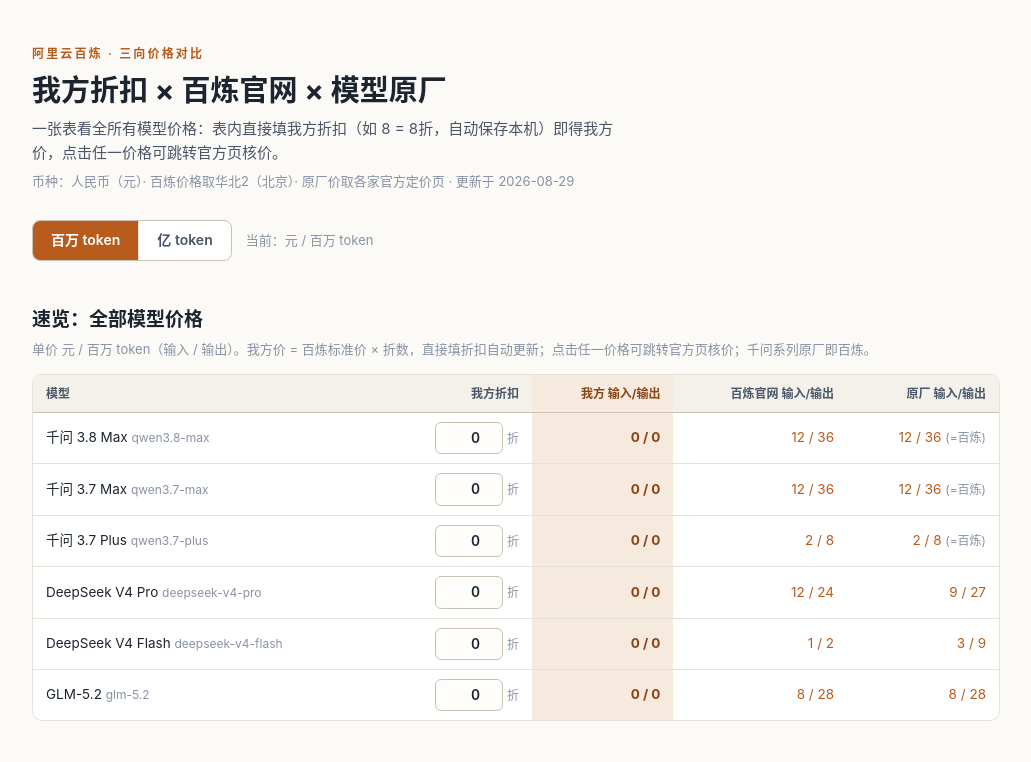
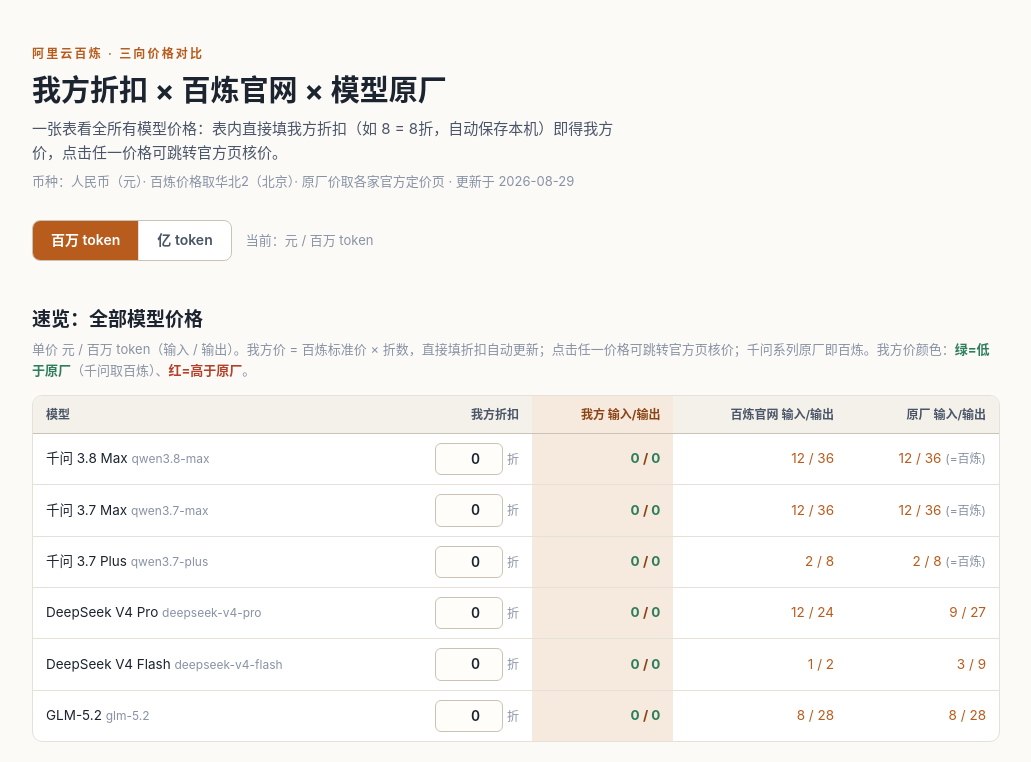
Before and after one commit to onelives/token-price, a website: page index.html in a window 1280 px wide. Shown: the top 762 px of the page, without its empty margins (124-1155 px from the left). Drawn offline with Linux system fonts and the light colour scheme.

Commit message:
feat: 我方价颜色标识优劣势（绿=低于原厂，红=高于原厂）

```diff
--- a/index.html
+++ b/index.html
@@ -88,6 +88,9 @@
   .ov-tbl .ov-rate .dunit { font-size: 12px; color: var(--ink-faint); margin-left: 4px; }
   .ov-tbl tbody tr:hover { background: var(--thead); }
   .ov-tbl td .dim { font-size: 12px; }
+  .save { color: var(--good); font-weight: 700; }
+  .lose { color: var(--bad); font-weight: 700; }
+  .even { color: var(--ink-faint); }
 
   /* ===== 参考明细 ===== */
   section.ref { margin-top: 44px; }
@@ -325,6 +328,14 @@
         if (vIn === null) return '<span class="dim">待填</span>';
         return '<a href="' + href + '" target="_blank" rel="noopener">' + fmtMoney(vIn) + ' / ' + fmtMoney(vOut) + '</a>';
       }
+      // 我方价颜色：绿 = 低于对比基准（原厂价；千问无原厂取百炼），红 = 高于
+      var refIn = og ? ogIn : bl.inP;
+      var refOut = og ? ogOut : bl.outP;
+      function priceCls(our, ref) {
+        if (our < ref - 0.0001) return 'save';
+        if (our > ref + 0.0001) return 'lose';
+        return 'even';
+      }
 
       // ===== 顶部速览表行（全部模型，含折扣输入）=====
       ovRows +=
@@ -334,7 +345,10 @@
             '<input id="rate-' + m.id + '" data-model="' + m.id + '" data-kind="rate" type="number" min="0" max="10" step="0.1" placeholder="如 8" value="' + esc(shownRate) + '">' +
             '<span class="dunit">折</span>' +
           '</td>' +
-          '<td class="ours-col">' + fmtMoney(myIn) + ' / ' + fmtMoney(myOut) + '</td>' +
+          '<td class="ours-col">' +
+            '<span class="' + priceCls(myIn, refIn) + '">' + fmtMoney(myIn) + '</span> / ' +
+            '<span class="' + priceCls(myOut, refOut) + '">' + fmtMoney(myOut) + '</span>' +
+          '</td>' +
           '<td>' + priceCell(bl.inP, bl.outP, blLink) + '</td>' +
           '<td>' + priceCell(ogIn, ogOut, ogLink) + (og ? '' : ' <span class="dim">(=百炼)</span>') + '</td>' +
         '</tr>';
@@ -343,7 +357,7 @@
     ovHost.innerHTML =
       '<section class="ref overview">' +
         '<h2>速览：全部模型价格</h2>' +
-        '<p class="section-note">单价 元 / ' + unitLabel() + '（输入 / 输出）。我方价 = 百炼标准价 × 折数，直接填折扣自动更新；点击任一价格可跳转官方页核价；千问系列原厂即百炼。</p>' +
+        '<p class="section-note">单价 元 / ' + unitLabel() + '（输入 / 输出）。我方价 = 百炼标准价 × 折数，直接填折扣自动更新；点击任一价格可跳转官方页核价；千问系列原厂即百炼。我方价颜色：<b class="save">绿=低于原厂</b>（千问取百炼）、<b class="lose">红=高于原厂</b>。</p>' +
         '<div class="table-scroll"><table class="ref-tbl ov-tbl">' +
           '<thead><tr><th>模型</th><th>我方折扣</th><th class="ours-col">我方 输入/输出</th><th>百炼官网 输入/输出</th><th>原厂 输入/输出</th></tr></thead>' +
           '<tbody>' + ovRows + '</tbody>' +
```
Also changed, not shown: scripts/test.js (+21 -0 lines), template.html (+16 -2 lines).
